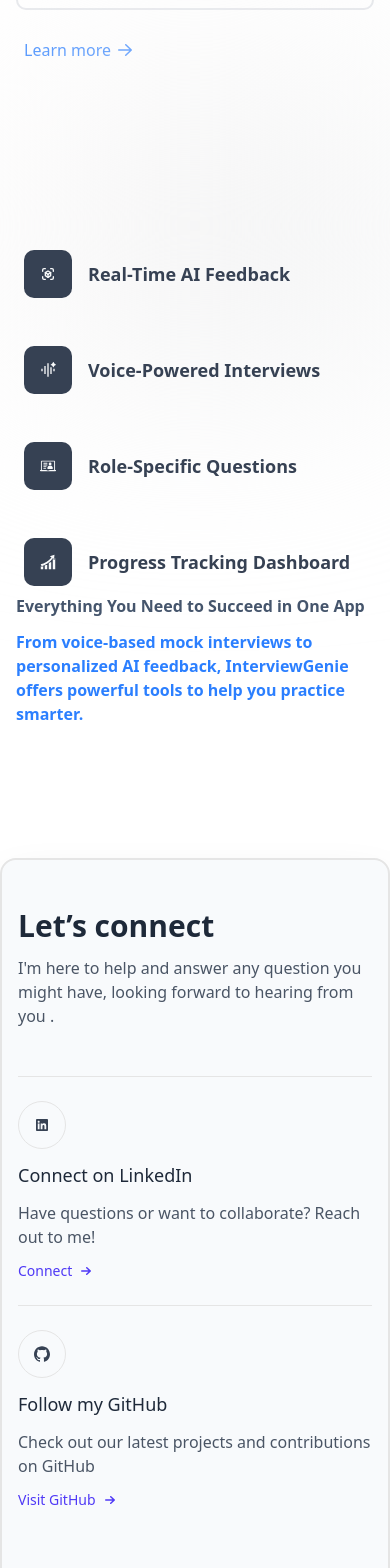
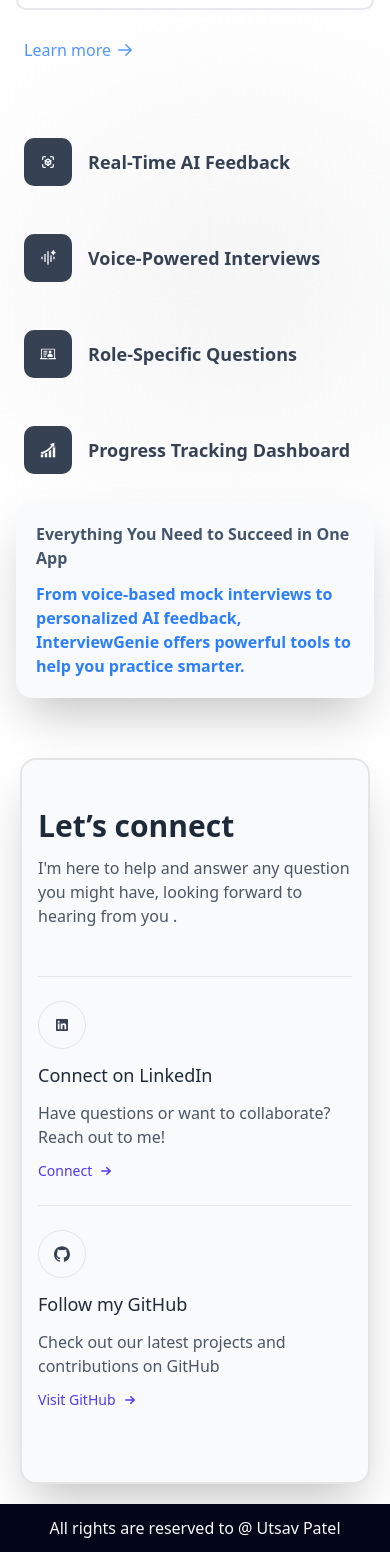
Before and after one commit to utsavpatel562/InterviewGenie, a Next.js app: page / in a window 390 px wide. Shown: the part 2760-4328 px from the top of the page. Built offline with nearby package versions, Linux system fonts and the light colour scheme.

Commit message:
first commit

```diff
--- a/components/Header.jsx
+++ b/components/Header.jsx
@@ -5,10 +5,10 @@
 
   // Replace javascript:void(0) path with your path
   const navigation = [
-    { title: "Home", path: "#" },
-    { title: "Features", path: "#" },
+    { title: "Home", path: "/" },
+    { title: "Features", path: "/#features" },
     { title: "About Developer", path: "#" },
-    { title: "Contact Me", path: "#" },
+    { title: "Contact Me", path: "/#contact" },
   ];
   return (
     <>
--- a/components/WholeContent.jsx
+++ b/components/WholeContent.jsx
@@ -48,7 +48,7 @@
   ];
   return (
     <>
-      <section className="py-1">
+      <section className="py-1" id="features">
         <div className="max-w-screen-xl mx-auto md:px-8">
           <div className="items-center gap-x-12 sm:px-4 md:px-0 lg:flex">
             <div className="flex-1 sm:hidden lg:block">
@@ -138,7 +138,7 @@
           </div>
         </div>
       </section>
-      <section className="relative py-28">
+      <section className="relative md:py-28 md:mb-0 mb-10">
         <div className="relative z-10 max-w-screen-xl mx-auto px-4 text-gray-300 justify-between gap-24 lg:flex md:px-8">
           <div className="mt-12 lg:mt-0">
             <ul className="grid gap-8 sm:grid-cols-2">
@@ -159,7 +159,7 @@
               ))}
             </ul>
           </div>
-          <div className="max-w-xl">
+          <div className="max-w-xl md:p-0 p-5 md:mt-0 mt-5 md:bg-transparent bg-slate-50 rounded-2xl md:shadow-none shadow-2xl">
             <h3 className="text-slate-600 md:text-5xl font-semibold sm:text-4xl">
               Everything You Need to Succeed in One App
             </h3>
@@ -176,7 +176,7 @@
           }}
         ></div>
       </section>
-      <section className="py-5">
+      <section className="py-5 md:p-0 p-5" id="contact">
         <div className="max-w-screen-xl mx-auto px-4 text-gray-600 gap-12 md:px-8 lg:flex bg-slate-50 p-12 rounded-2xl border-2 shadow-2xl">
           <div className="max-w-md">
             <h3 className="text-gray-800 text-3xl font-semibold sm:text-4xl">
@@ -226,6 +226,9 @@
           </div>
         </div>
       </section>
+      <footer className="bg-slate-950 p-3 text-slate-50 text-center md:mt-10">
+        <h2>All rights are reserved to @ Utsav Patel</h2>
+      </footer>
     </>
   );
 }
```
